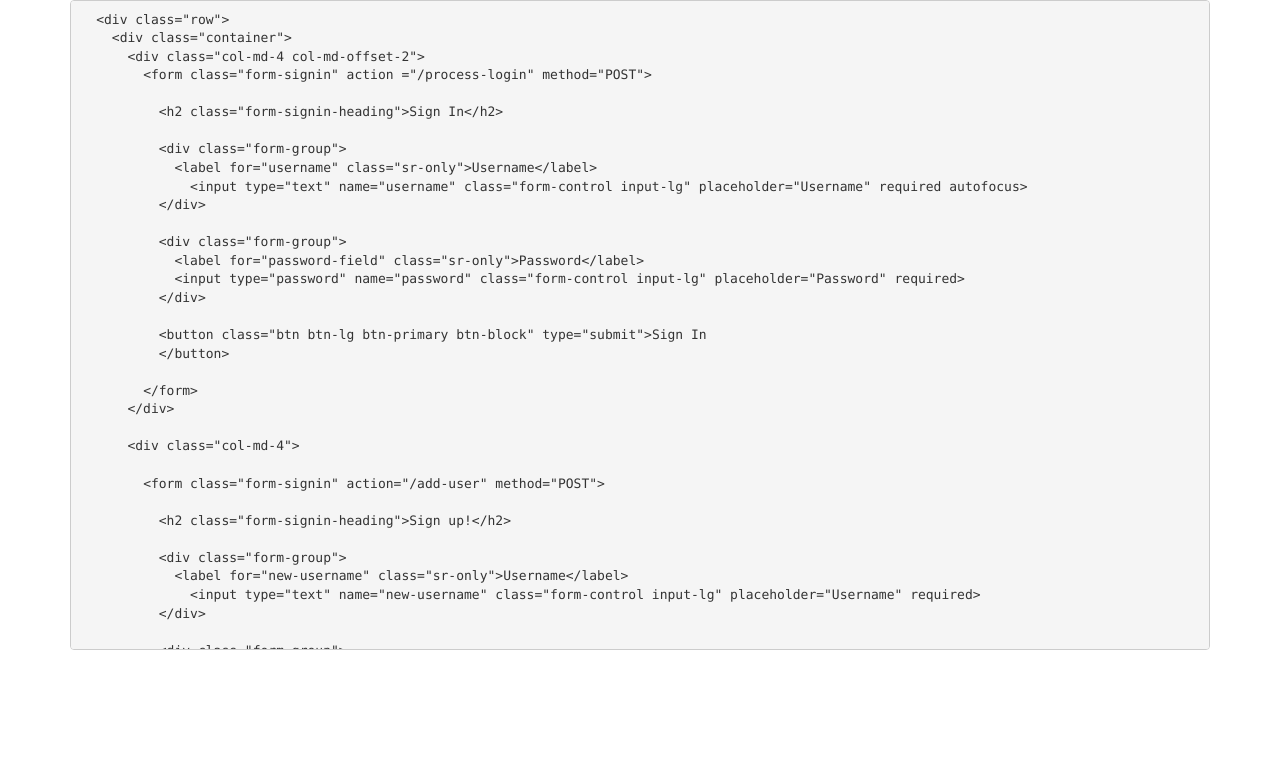
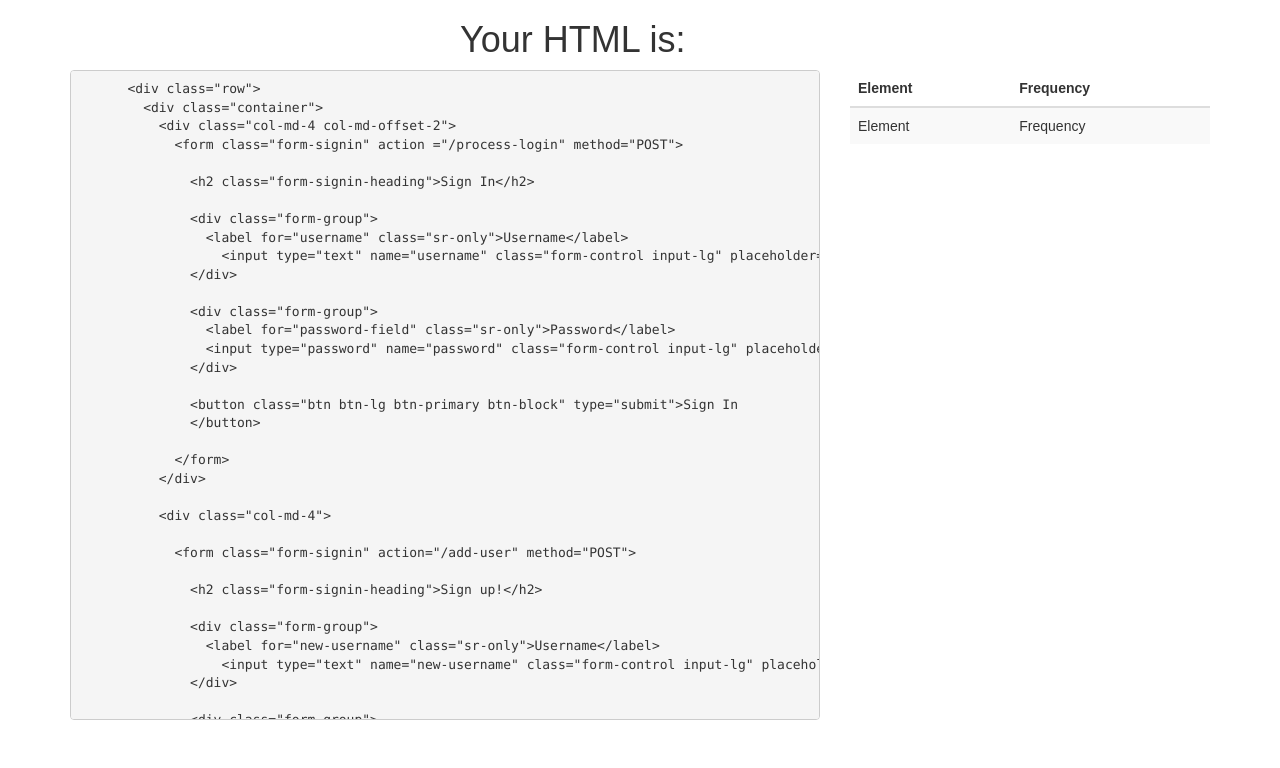
Before and after one commit to noelledaley/inspektor, a Flask app: page /prototype in a window 1280 px wide. Shown: the top 768 px of the page. Run offline with Flask 2, Linux system fonts and the light colour scheme; parts of the project's set-up code (start-up, migrations or seed data) failed here and were passed over; some libraries are stand-ins or nearby versions.

Commit message:
adding histogram table

```diff
--- a/templates/prototype.html
+++ b/templates/prototype.html
@@ -2,6 +2,16 @@
 {% block title %}Inspektor | Results{% endblock %}
 
 {% block content %}
+
+<div class="row">
+  <div class="col-md-4 col-md-offset-4">
+    <h1>Your HTML is:</h1>
+  </div>
+</div>
+
+
+<div class="row">
+  <div class="col-md-8">
     <pre>
       <span class="my-div">&lt;div class="row"&gt;</span>
         <span class="my-container">&lt;div class="container"&gt;</span>
@@ -55,4 +65,26 @@
         <span class="my-div">&lt;/div&gt;</span>
       <span class="my-div">&lt;/div&gt;</span>
     </pre>
+  </div>
+
+  <div class="col-md-4">
+    <div class="table-responsive">
+      <table class="table table-striped table-hover">
+        <thead>
+          <tr>
+            <th>Element</th>
+            <th>Frequency</th>
+          </tr>
+        </thead>
+        <tbody>
+          <tr class="my-element">
+            <td>Element</td>
+            <td>Frequency</td>
+          </tr>
+        </tbody>
+      </table>
+    </div>
+  </div>
+
+</div>
 {% endblock %}
```
Lines whose indentation alone changed are shown as unchanged.
